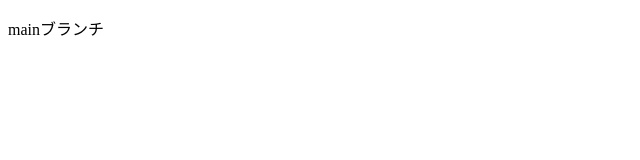
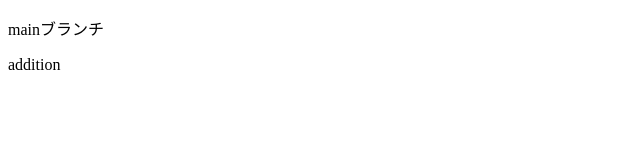
Before and after one commit to nasubii/Officeworkmanual, a plain HTML site: page index.html in a window 1280 px wide. Shown: the full height of the page, 0-640 px from the left. Drawn offline with Linux system fonts and the light colour scheme.

Commit message:
Update index.html

```diff
--- a/index.html
+++ b/index.html
@@ -7,5 +7,6 @@
 </head>
 <body>
     <p>mainブランチ</p>
+    <p>addition</p>
 </body>
 </html>
```
